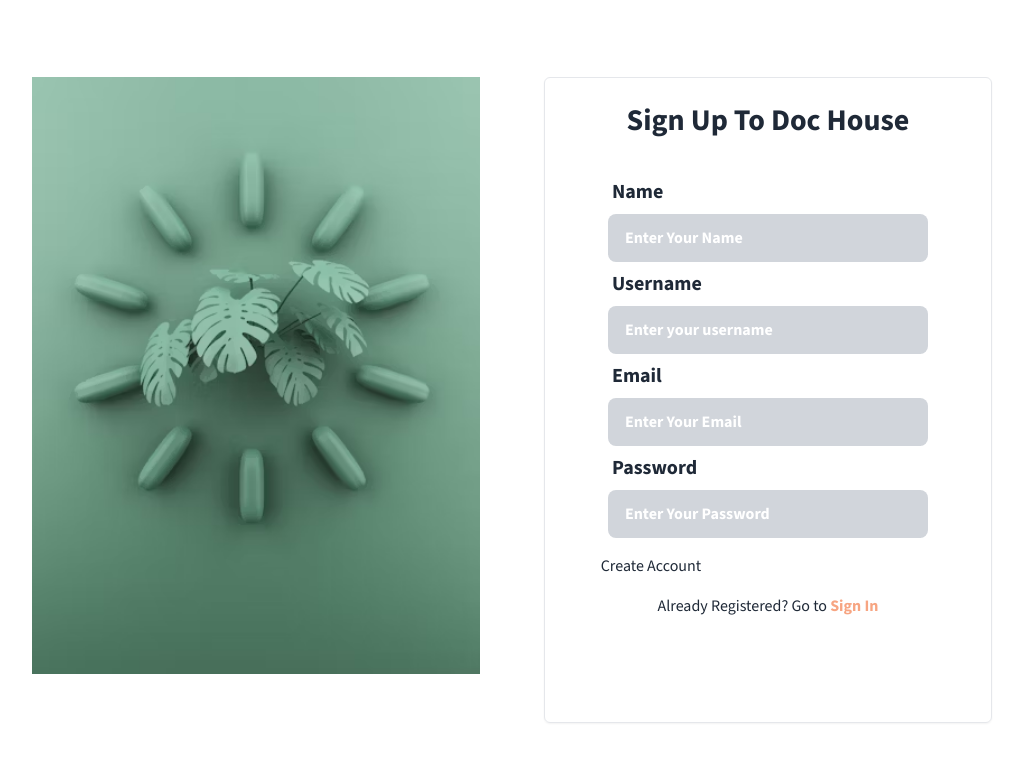
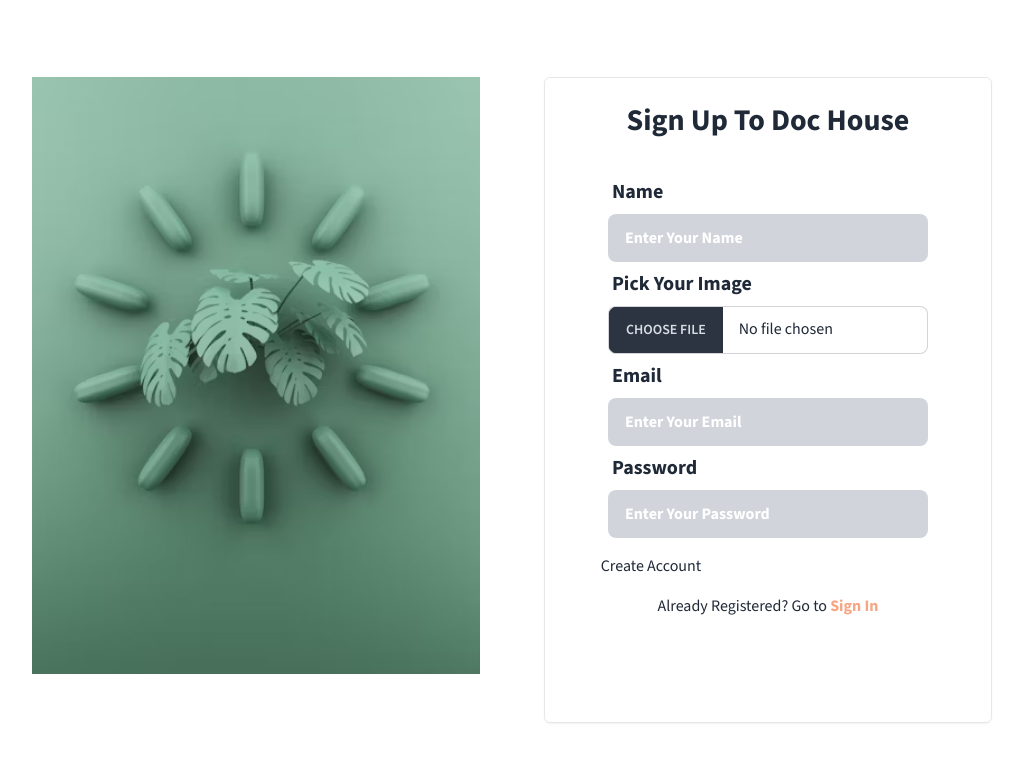
Before and after one commit to Arif-Islam21/doc-houce-practise, a React (Vite) app in the folder client/: page /signup in a window 1280 px wide. Shown: the top 762 px of the page, without its empty margins (96-1119 px from the left). Built offline with nearby package versions, Linux system fonts and the light colour scheme; no server answers; some icons are missing.

Commit message:
lets make a server

```diff
--- a/client/package.json
+++ b/client/package.json
@@ -15,6 +15,7 @@
     "@headlessui/react": "^2.1.10",
     "@mui/material": "^6.1.3",
     "@mui/x-date-pickers": "^7.20.0",
+    "axios": "^1.7.7",
     "date-fns": "^4.1.0",
     "dayjs": "^1.11.13",
     "firebase": "^10.14.1",
--- /dev/null
+++ b/client/src/Hooks/useUploadImage.jsx
@@ -0,0 +1,19 @@
+import axios from "axios";
+import { useState } from "react";
+const useUploadImage = () => {
+  const [imageUrl, setImageUrl] = useState(null);
+  const [error, setError] = useState(null);
+  const [loading, setLoading] = useState(null);
+
+  const uploadImage = async (file) => {
+    const formData = new FormData();
+    formData.append("image", file);
+
+    setLoading(true);
+    setError(null);
+  };
+
+  return <div></div>;
+};
+
+export default useUploadImage;
--- a/client/src/Pages/DashBoard/UserDashboard/MyAppoinement/MyAppoinemensts.jsx
+++ b/client/src/Pages/DashBoard/UserDashboard/MyAppoinement/MyAppoinemensts.jsx
@@ -18,8 +18,8 @@ const MyAppoinemensts = () => {
           />
         </div>
       </div>
-      <div className="mt-8 bg-white shadow-xl">
-        <div className="overflow-x-auto">
+
+      <div className="overflow-x-auto mt-8 bg-white shadow-xl">
         <table className="table">
           {/* head */}
           <thead>
@@ -68,7 +68,6 @@ const MyAppoinemensts = () => {
         </table>
       </div>
     </div>
-    </div>
   );
 };
 
--- a/client/src/Pages/SignUp/Signup.jsx
+++ b/client/src/Pages/SignUp/Signup.jsx
@@ -6,17 +6,23 @@ import { useFormik } from "formik";
 
 const Signup = () => {
   const { signUp } = useAuth();
+
+  const handleFileUpload = (event) => {
+    const file = event.target.files[0];
+  };
+
   const formik = useFormik({
     initialValues: {
       name: "",
-      username: "",
+      image: [],
       email: "",
       password: "",
     },
     onSubmit: async (values) => {
       try {
-        const res = await signUp(values.email, values.password);
-        console.log(res);
+        // const res = await signUp(values.email, values.password);
+
+        console.log(values);
       } catch (error) {
         console.log(error);
       }
@@ -53,16 +59,19 @@ const Signup = () => {
           </label>
           <label className="form-control w-full mx-auto max-w-xs">
             <div className="label">
-              <span className="label-text text-xl font-bold">Username</span>
+              <span className="label-text text-xl font-bold">
+                Pick Your Image
+              </span>
             </div>
             <input
-              type="text"
-              id="username"
-              name="username"
-              value={formik.values.username}
-              onChange={formik.handleChange}
-              placeholder="Enter your username"
-              className="input w-full placeholder:text-white placeholder:font-bold bg-gray-300 max-w-xs"
+              type="file"
+              id="image"
+              name="image"
+              value={formik.values.image}
+              onChange={(event) => {
+                handleFileUpload(event);
+              }}
+              className="file-input file-input-bordered w-full max-w-xs"
             />
           </label>
           <label className="form-control w-full mx-auto max-w-xs">
```
Also changed, not shown: 1 other file (tests, documents, lock files or other folders). Lines whose indentation alone changed are shown as unchanged.
